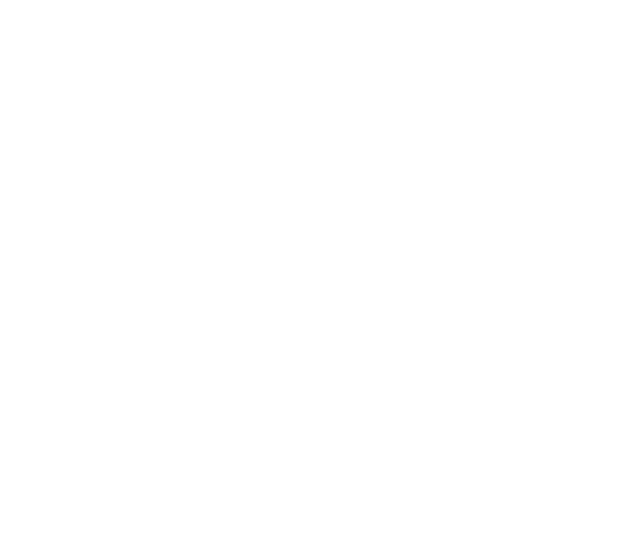
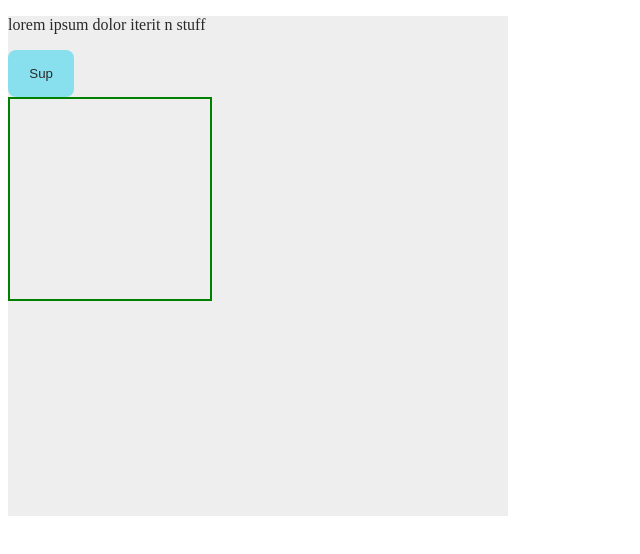
Before and after one commit to Sanjeet1arya/Context-Theme-Toggler---React-Mini-Project-1-Display-Multiple-Cards-React-Rout---jupe7wi4tl7q, a React app: page / in a window 1280 px wide. Shown: the top 554 px of the page, without its empty margins (0-640 px from the left). Built offline with nearby package versions, Linux system fonts and the light colour scheme.

Commit message:
Update ThemeProvider.js

```diff
--- a/src/components/ThemeProvider.js
+++ b/src/components/ThemeProvider.js
@@ -2,10 +2,16 @@
 
 const ThemeContext = React.createContext()
 const ThemeProvider = (props) =>{
-
+    const [theme,setTheme] = React.useState('light')
+    const initialValue = {
+        theme,
+        toggleTheme:()=>{setTheme(theme === 'light' ? 'dark' : 'light')}
+    }
     return (
         <React.Fragment>
-
+            <ThemeContext.Provider value={initialValue}>
+                {props.children}
+            </ThemeContext.Provider>
         </React.Fragment>
     )
 }
```
